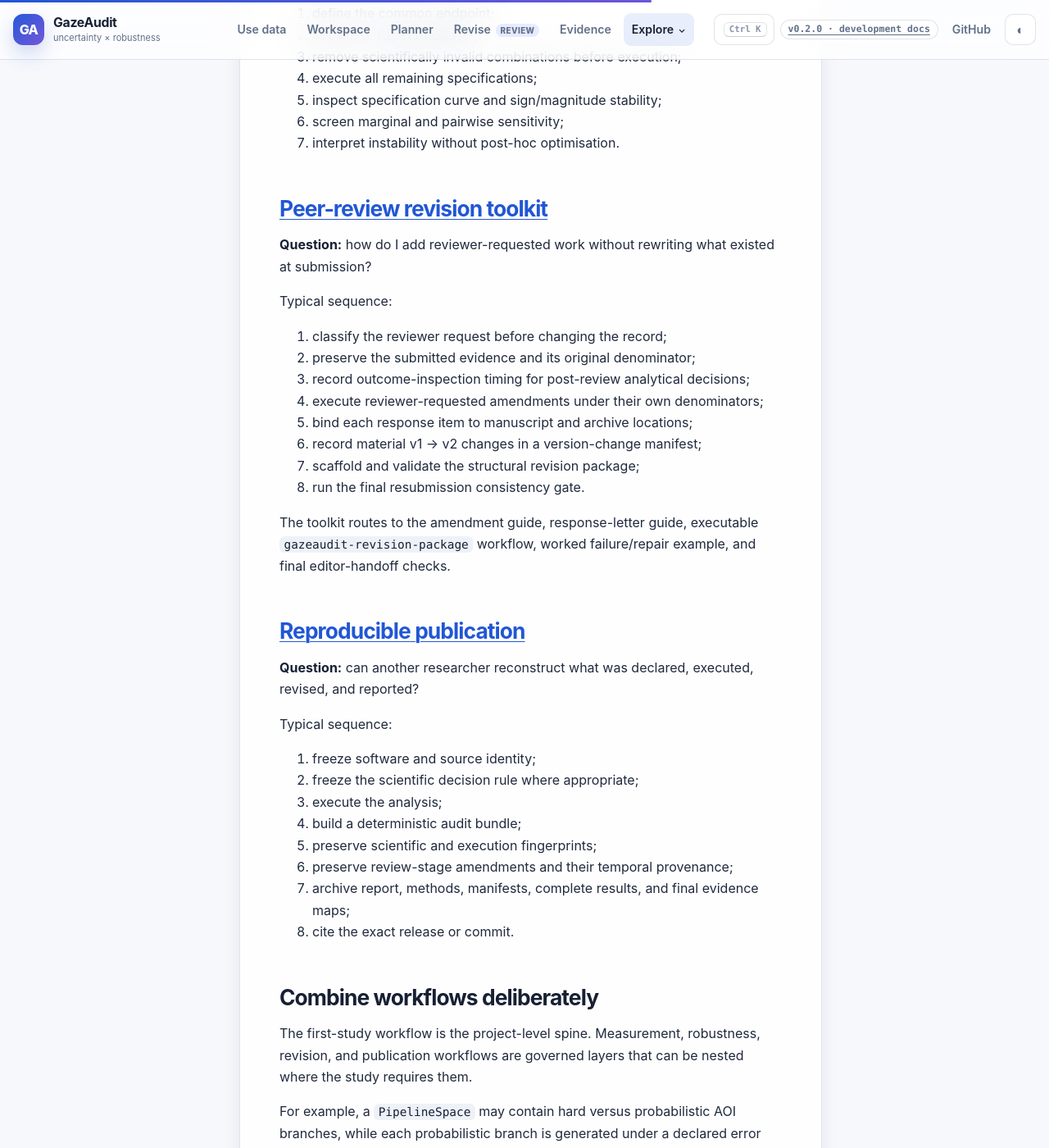
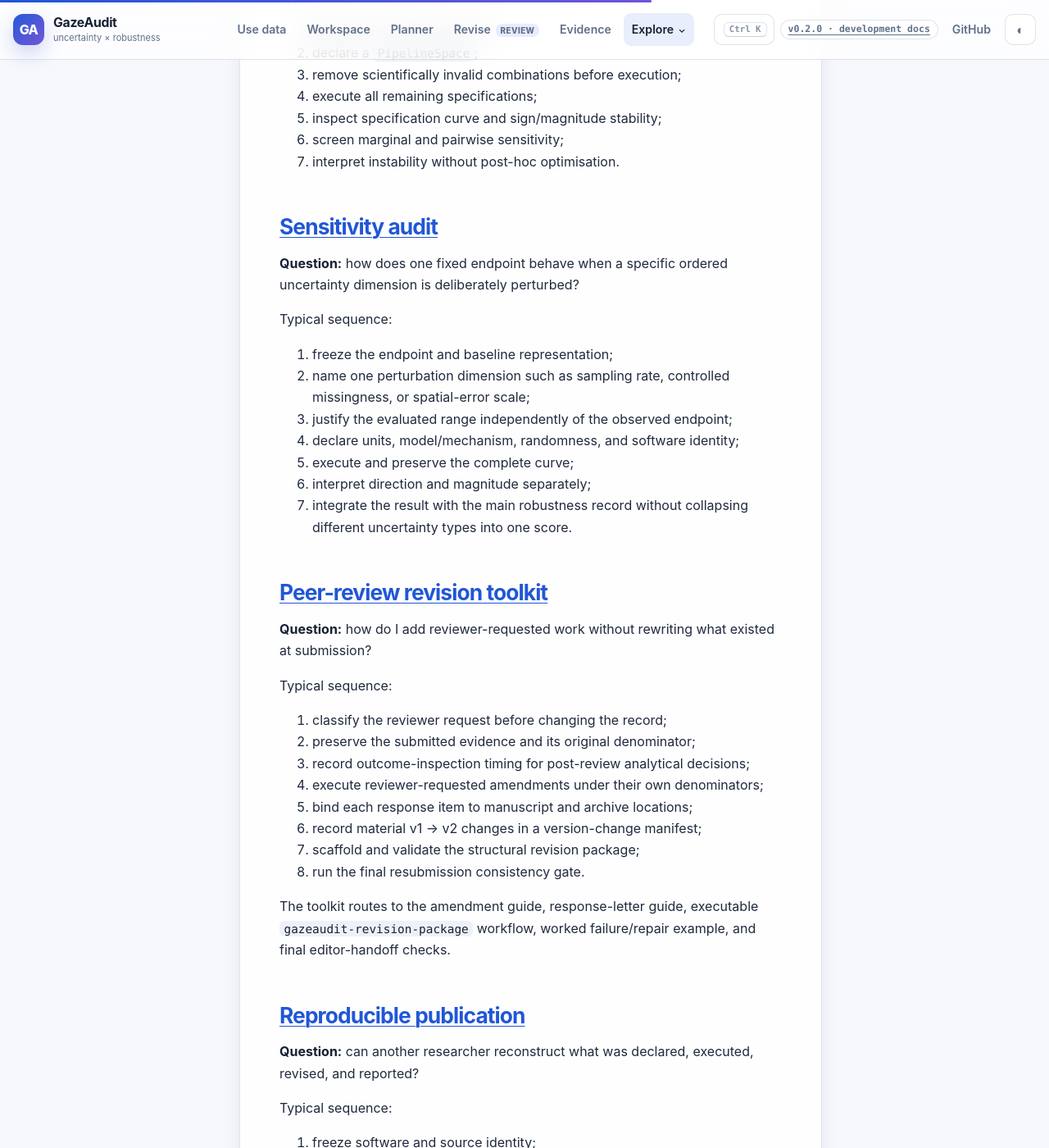
Before and after one commit to stefanosbalaskas/GazeAudit, a Jekyll site: the page built from docs/workflows/index.md, in a window 1280 px wide and 1400 px high, scrolled down 1851 px. Shown: the whole window at 82% size. Built offline with Jekyll 4.4.1, drawn with Linux system fonts in a browser that asks for light colours; some of the changed text lies outside the part shown.

Commit message:
docs: add controlled sensitivity workflow to workflow hub

```diff
--- a/docs/workflows/index.md
+++ b/docs/workflows/index.md
@@ -1,6 +1,6 @@
 ---
 title: Research workflows
-description: End-to-end GazeAudit workflows for applying the package to a study, measurement uncertainty, analytical robustness, peer-review revision, and reproducible publication.
+description: End-to-end GazeAudit workflows for applying the package to a study, measurement uncertainty, analytical robustness, controlled sensitivity analysis, peer-review revision, and reproducible publication.
 kicker: Workflows
 ---
 
@@ -10,7 +10,7 @@ Use these pages when you already understand the basic functions and need to stru
 
 <figure class="plot-card">
   <img src="{{ '/assets/images/workflow-overview.svg' | relative_url }}" alt="GazeAudit end-to-end workflow">
-  <figcaption>GazeAudit separates measurement uncertainty, analytical decision uncertainty, endpoint definition, robustness diagnostics, review-stage amendments, and publication provenance.</figcaption>
+  <figcaption>GazeAudit separates measurement uncertainty, analytical decision uncertainty, controlled perturbation sensitivity, endpoint definition, robustness diagnostics, review-stage amendments, and publication provenance.</figcaption>
 </figure>
 
 ## [First-study audit](first-study-audit/)
@@ -54,6 +54,20 @@ Typical sequence:
 6. screen marginal and pairwise sensitivity;
 7. interpret instability without post-hoc optimisation.
 
+## [Sensitivity audit](sensitivity-audit/)
+
+**Question:** how does one fixed endpoint behave when a specific ordered uncertainty dimension is deliberately perturbed?
+
+Typical sequence:
+
+1. freeze the endpoint and baseline representation;
+2. name one perturbation dimension such as sampling rate, controlled missingness, or spatial-error scale;
+3. justify the evaluated range independently of the observed endpoint;
+4. declare units, model/mechanism, randomness, and software identity;
+5. execute and preserve the complete curve;
+6. interpret direction and magnitude separately;
+7. integrate the result with the main robustness record without collapsing different uncertainty types into one score.
+
 ## [Peer-review revision toolkit]({{ '/docs/workspace/revision-toolkit/' | relative_url }})
 
 **Question:** how do I add reviewer-requested work without rewriting what existed at submission?
@@ -88,7 +102,7 @@ Typical sequence:
 
 ## Combine workflows deliberately
 
-The first-study workflow is the project-level spine. Measurement, robustness, revision, and publication workflows are governed layers that can be nested where the study requires them.
+The first-study workflow is the project-level spine. Measurement, robustness, sensitivity, revision, and publication workflows are governed layers that can be nested where the study requires them.
 
 For example, a `PipelineSpace` may contain hard versus probabilistic AOI branches, while each probabilistic branch is generated under a declared error model. If peer review later requests a stricter threshold, that analysis belongs in a separately timed revision layer rather than being silently inserted into the submitted specification space. The publication workflow can then bind the submitted and post-review records without collapsing them.
 
```
